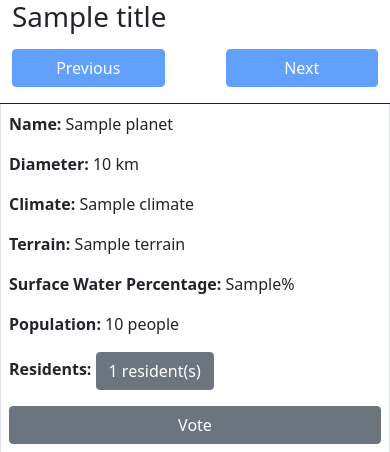
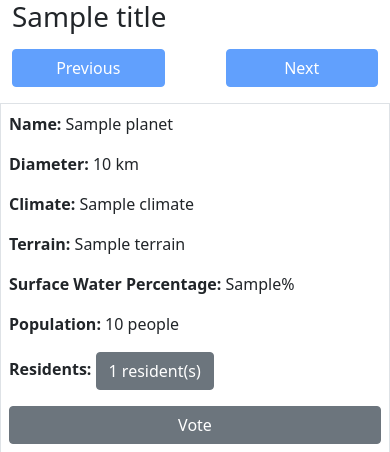
Before and after one commit to CodecoolGlobal/api-wars-python-xls-codebase, a Flask app: template templates/index.html in a window 390 px wide. Shown: the top 452 px of the page. Run offline with Flask 2, Linux system fonts and the light colour scheme; the template is opened without the code that fills it: most values are stand-ins (such as "Sample title", 1, 10 or a date in 2020).

Commit message:
added CSS: border-colors(thead and for mobile: dividing lines)

```diff
--- a/static/styles.css
+++ b/static/styles.css
@@ -1,2 +1,4 @@
 #planet-table .label { font-weight:bold; display:none;}
+#planet-table > :not(:first-child) { border-color: #dee2e6; }
+.table-bordered>:not(caption)>* { border-color: #dee2e6; }
 .no-border {border-top:0 none !important; }
```
